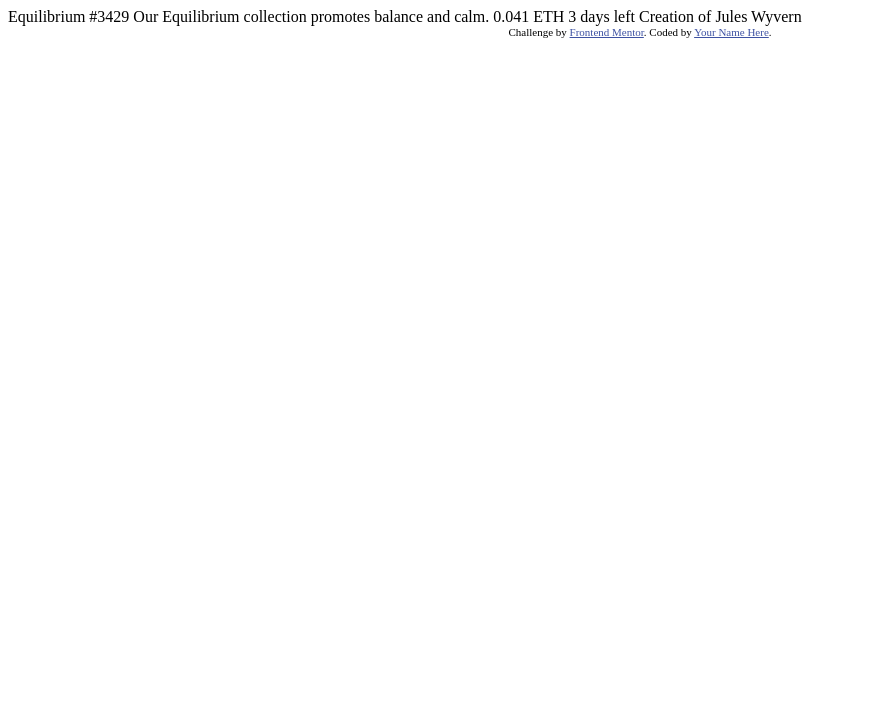
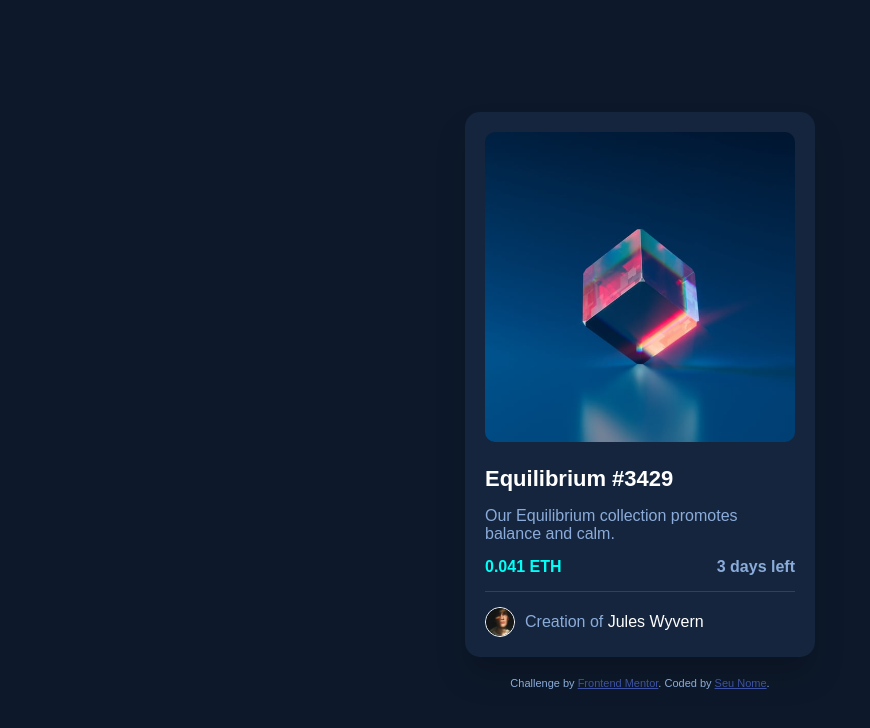
Before and after one commit to Diltadou/desafio-, a website: page index.html in a window 1280 px wide. Shown: the whole page, without its empty margins (0-870 px from the left). Drawn offline with Linux system fonts and the light colour scheme.

Commit message:
create css

```diff
--- a/index.html
+++ b/index.html
@@ -2,32 +2,34 @@
 <html lang="en">
 <head>
   <meta charset="UTF-8">
-  <meta name="viewport" content="width=device-width, initial-scale=1.0"> <!-- displays site properly based on user's device -->
+  <meta name="viewport" content="width=device-width, initial-scale=1.0"> <!-- Responsivo -->
 
   <link rel="icon" type="image/png" sizes="32x32" href="./images/favicon-32x32.png">
+  <link rel="stylesheet" href="style.css">
 
   <title>Frontend Mentor | NFT preview card component</title>
-
-  <!-- Feel free to remove these styles or customise in your own stylesheet 👍 -->
-  <style>
-    .attribution { font-size: 11px; text-align: center; }
-    .attribution a { color: hsl(228, 45%, 44%); }
-  </style>
 </head>
 <body>
+  <main class="card">
+    <img src="./images/image-equilibrium.jpg" alt="Equilibrium NFT" class="card-img">
 
-  Equilibrium #3429
+    <h1 class="card-title">Equilibrium #3429</h1>
+    <p class="card-desc">Our Equilibrium collection promotes balance and calm.</p>
 
-  Our Equilibrium collection promotes balance and calm.
+    <div class="card-info">
+      <span class="price">0.041 ETH</span>
+      <span class="time">3 days left</span>
+    </div>
 
-  0.041 ETH
-  3 days left
-
-  Creation of Jules Wyvern
+    <div class="card-creator">
+      <img src="./images/image-avatar.png" alt="Avatar" class="avatar">
+      <p>Creation of <span>Jules Wyvern</span></p>
+    </div>
+  </main>
 
   <div class="attribution">
     Challenge by <a href="https://www.frontendmentor.io?ref=challenge" target="_blank">Frontend Mentor</a>.
-    Coded by <a href="#">Your Name Here</a>.
+    Coded by <a href="#">Seu Nome</a>.
   </div>
 </body>
 </html>
--- /dev/null
+++ b/style.css
@@ -0,0 +1,106 @@
+/* Reset */
+* {
+  margin: 0;
+  padding: 0;
+  box-sizing: border-box;
+}
+
+body {
+  font-family: 'Outfit', sans-serif;
+  background-color: hsl(217, 54%, 11%);
+  color: hsl(215, 51%, 70%);
+  display: flex;
+  justify-content: center;
+  align-items: center;
+  min-height: 100vh;
+  padding: 20px;
+  flex-direction: column;
+}
+
+/* Card */
+.card {
+  background-color: hsl(216, 50%, 16%);
+  border-radius: 15px;
+  padding: 20px;
+  max-width: 350px;
+  width: 100%;
+  box-shadow: 0 20px 30px rgba(0,0,0,0.2);
+  transition: transform 0.3s ease;
+}
+
+/* Hover no card */
+.card:hover {
+  transform: translateY(-10px);
+  box-shadow: 0 30px 40px rgba(0,0,0,0.3);
+}
+
+/* Imagem */
+.card-img {
+  width: 100%;
+  border-radius: 10px;
+  margin-bottom: 20px;
+  transition: 0.3s ease;
+  cursor: pointer;
+}
+
+.card-img:hover {
+  filter: brightness(0.8);
+}
+
+/* Título e texto */
+.card-title {
+  font-size: 22px;
+  color: white;
+  margin-bottom: 15px;
+}
+
+.card-desc {
+  font-size: 16px;
+  margin-bottom: 15px;
+}
+
+/* Informações */
+.card-info {
+  display: flex;
+  justify-content: space-between;
+  margin-bottom: 15px;
+  font-weight: bold;
+}
+
+.price {
+  color: hsl(178, 100%, 50%);
+}
+
+.time {
+  color: hsl(215, 51%, 70%);
+}
+
+/* Criador */
+.card-creator {
+  display: flex;
+  align-items: center;
+  gap: 10px;
+  border-top: 1px solid hsl(215, 32%, 27%);
+  padding-top: 15px;
+}
+
+.avatar {
+  width: 30px;
+  border-radius: 50%;
+  border: 1px solid white;
+}
+
+.card-creator span {
+  color: white;
+}
+
+/* Attribution */
+.attribution {
+  font-size: 11px;
+  text-align: center;
+  margin-top: 20px;
+}
+
+.attribution a {
+  color: hsl(228, 45%, 44%);
+}
```
